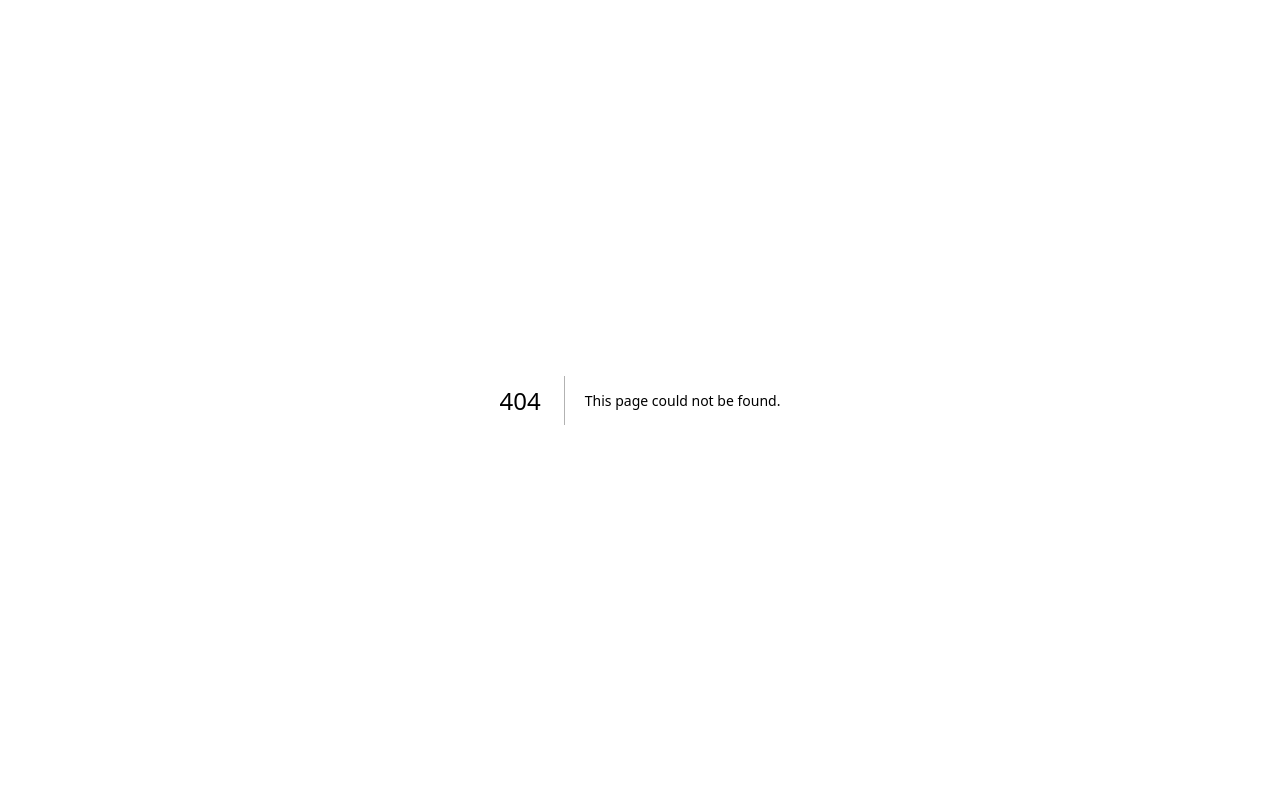
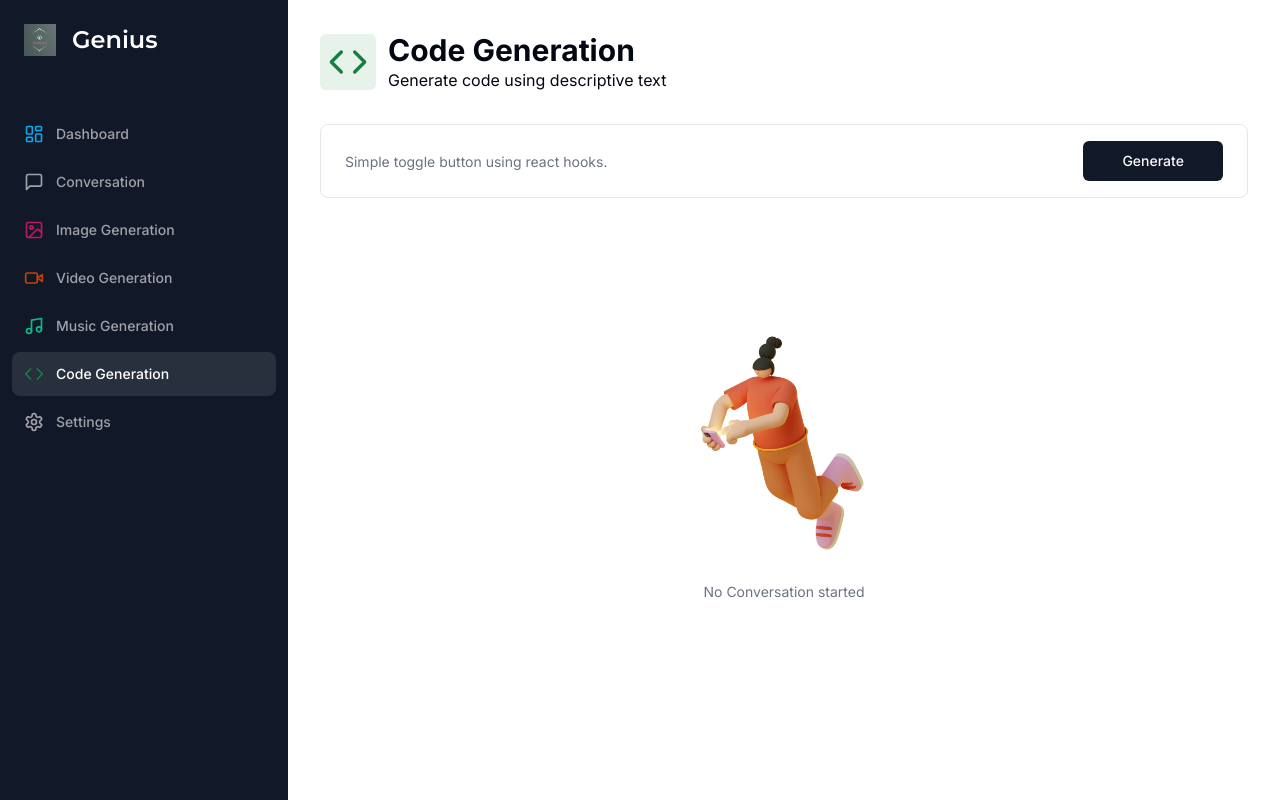
Before and after one commit to 21Ovi/Genius, a Next.js app: page /code in a window 1280 px wide. Before the commit this address had no page. Built offline with nearby package versions, Linux system fonts and the light colour scheme.

Commit message:
code generation page added and integrated with code generation API

```diff
--- /dev/null
+++ b/app/(dashboard)/(routes)/code/constants.ts
@@ -0,0 +1,7 @@
+import * as z from "zod";
+
+export const formSchema = z.object({
+  prompt: z.string().min(1, {
+    message: " Prompt is required",
+  }),
+});
--- /dev/null
+++ b/app/(dashboard)/(routes)/code/page.tsx
@@ -0,0 +1,152 @@
+"use client";
+import { useState } from "react";
+import { useRouter } from "next/navigation";
+import ReactMarkdown from "react-markdown";
+import { ChatCompetionRequestMessage } from "openai";
+import axios from "axios";
+import * as z from "zod";
+import { Code } from "lucide-react";
+import { useForm } from "react-hook-form";
+import { zodResolver } from "@hookform/resolvers/zod";
+
+import Heading from "@/components/heading";
+
+import { formSchema } from "./constants";
+import { Form, FormControl, FormField, FormItem } from "@/components/ui/form";
+import { Input } from "@/components/ui/input";
+import { Button } from "@/components/ui/button";
+import { Empty } from "@/components/empty";
+import { Loader } from "@/components/loader";
+import { cn } from "@/lib/utils";
+import { UserAvatar } from "@/components/user-avatar";
+import { BotAvatar } from "@/components/bot-avatar";
+
+const CodePage = () => {
+  const router = useRouter();
+  const [messages, setMessages] = useState<ChatCompetionRequestMessage[]>([]);
+
+  const defaultValues = { prompt: "" };
+
+  const form = useForm<z.infer<typeof formSchema>>({
+    resolver: zodResolver(formSchema),
+    defaultValues,
+  });
+
+  const { handleSubmit, getValues, setValue } = form;
+
+  const isLoading = form.formState.isSubmitting;
+
+  const onSubmit = async (values: z.infer<typeof formSchema>) => {
+    try {
+      const userMessage: ChatCompetionRequestMessage = {
+        role: "user",
+        content: values.prompt,
+      };
+      const newMessages = [...messages, userMessage];
+
+      const response = await axios.post(`/api/code`, {
+        messages: newMessages,
+      });
+
+      setMessages((current) => [...current, userMessage, response.data]);
+      form.reset();
+    } catch (error: any) {
+      // TODO: Open Pro Modal
+      console.log(error);
+    } finally {
+      router.refresh();
+    }
+  };
+
+  return (
+    <div>
+      <Heading
+        title="Code Generation"
+        description="Generate code using descriptive text"
+        icon={Code}
+        iconColor="text-green-700"
+        bgColor="bg-green-700/10"
+      />
+      <div className="px-4 lg:px-8">
+        <div>
+          <Form {...form}>
+            <form
+              onSubmit={handleSubmit(onSubmit)}
+              className="rounded-lg border w-full p-4 px-3 md:px-6 focus-within:shadow-sm grid grid-cols-12 gap-2"
+            >
+              <FormField
+                name="prompt"
+                render={({ field }) => (
+                  <FormItem className="col-span-12 lg:col-span-10">
+                    <FormControl className="m-0 p-0">
+                      <Input
+                        className="border-0 outline-none focus-visible:ring-0 focus-visible:ring-tansparent"
+                        disabled={isLoading}
+                        placeholder="Simple toggle button using react hooks."
+                        {...field}
+                      />
+                    </FormControl>
+                  </FormItem>
+                )}
+              />
+              <Button
+                className="col-span-12 lg:col-span-2 w-full"
+                disabled={isLoading}
+                type="submit"
+              >
+                Generate
+              </Button>
+            </form>
+          </Form>
+        </div>
+        <div>
+          <div className="space-y-4 mt-4">
+            {isLoading && (
+              <div className="p-8 rounded-lg w-full flex items-center justify-center bg-muted">
+                <Loader />
+              </div>
+            )}
+            {messages.length === 0 && !isLoading && (
+              <Empty label="No Conversation started" />
+            )}
+            <div className="flex flex-col-reverse gap-y-4">
+              {messages.map((message) => (
+                <div
+                  key={message.content}
+                  className={cn(
+                    "p-8 w-full flex items-start gap-x-8 rounded-lg",
+                    message.role === "user"
+                      ? "bg-white border border-black/10"
+                      : "bg-muted"
+                  )}
+                >
+                  {message.role === "user" ? <UserAvatar /> : <BotAvatar />}
+                  <ReactMarkdown
+                    components={{
+                      pre: ({ node, ...props }) => (
+                        <div className="overflow-auto w-full my-2 bg-black/10 p-2 rounded-lg ">
+                          <pre {...props} />
+                        </div>
+                      ),
+                      code: ({ node, ...props }) => (
+                        <code
+                          className="bg-black/10 rounded-lg p-1 "
+                          {...props}
+                        />
+                      ),
+                    }}
+                    className="text-sm overflow-hidden leading-7"
+                  >
+                    {message.content || ""}
+                  </ReactMarkdown>
+                </div>
+              ))}
+            </div>
+          </div>
+        </div>
+      </div>
+    </div>
+  );
+};
+
+export default CodePage;
--- /dev/null
+++ b/app/api/code/route.ts
@@ -0,0 +1,45 @@
+import { auth } from "@clerk/nextjs";
+import { NextResponse } from "next/server";
+import { Configuration, OpenAIApi, ChatCompletionRequestMessage } from "openai";
+
+const configuration = new Configuration({
+  apiKey: process.env.OPEN_AI_KEY,
+});
+
+const openai = new OpenAIApi(configuration);
+
+const instructionMessage: ChatCompletionRequestMessage = {
+  role: "system",
+  content:
+    "You are a code generator. You must answer only in markdown code snippets. Use code comments for explaination",
+};
+
+export const POST = async (req: Request) => {
+  try {
+    const { userId } = auth();
+    const body = await req.json();
+    const { messages } = body;
+
+    if (!userId) {
+      return new NextResponse("Unauthorized", { status: 401 });
+    }
+
+    if (!configuration.apiKey) {
+      return new NextResponse("OpenAI API Key not configured", { status: 500 });
+    }
+
+    if (!messages) {
+      return new NextResponse("Messages are required", { status: 400 });
+    }
+
+    const response = await openai.createChatCompletion({
+      model: "gpt-3.5-turbo",
+      messages: [instructionMessage, ...messages],
+    });
+
+    return NextResponse.json(response.data.choices[0].message);
+  } catch (error) {
+    console.log("[CODE_ERROR]", error);
+    return new NextResponse("Internal error", { status: 500 });
+  }
+};
--- a/package.json
+++ b/package.json
@@ -24,6 +24,7 @@
     "react": "latest",
     "react-dom": "latest",
     "react-hook-form": "^7.47.0",
+    "react-markdown": "^9.0.0",
     "tailwind-merge": "^1.14.0",
     "tailwindcss-animate": "^1.0.7",
     "zod": "^3.22.2"
```
Also changed, not shown: 1 other file (tests, documents, lock files or other folders).
